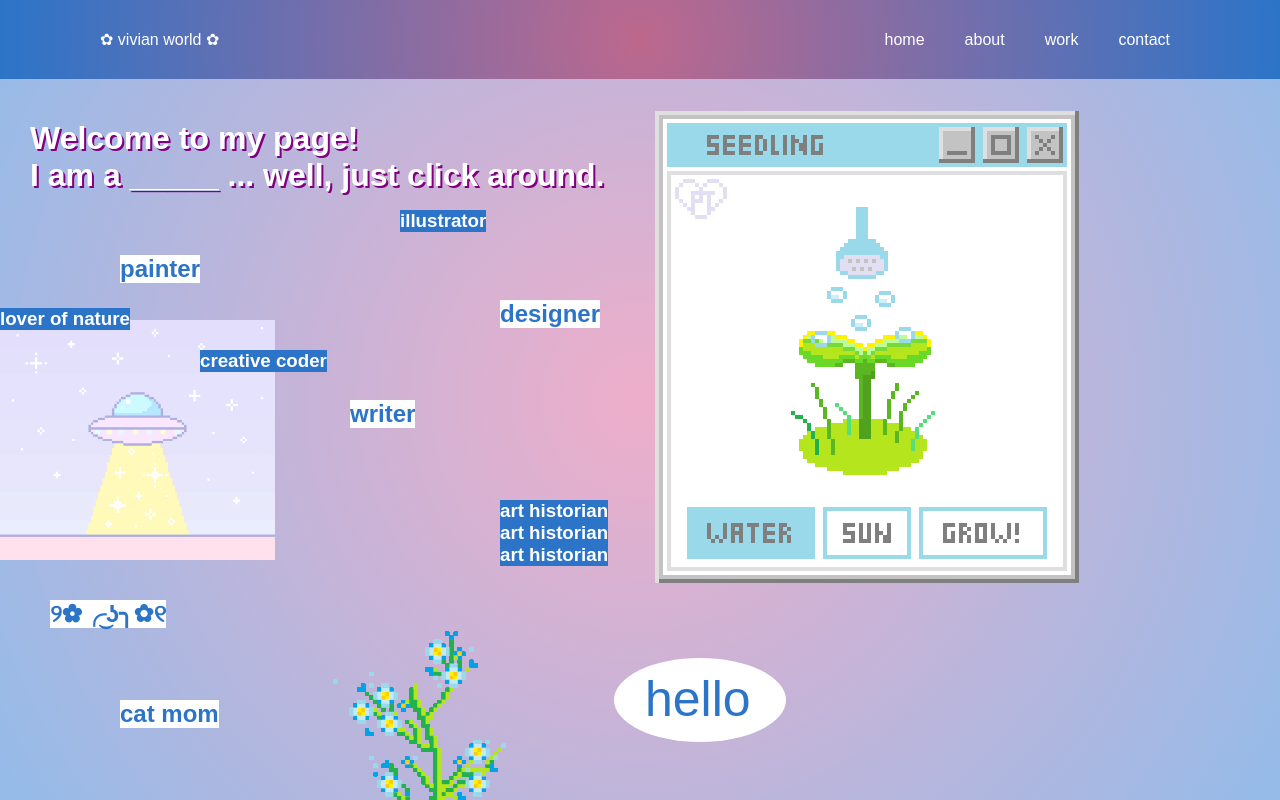
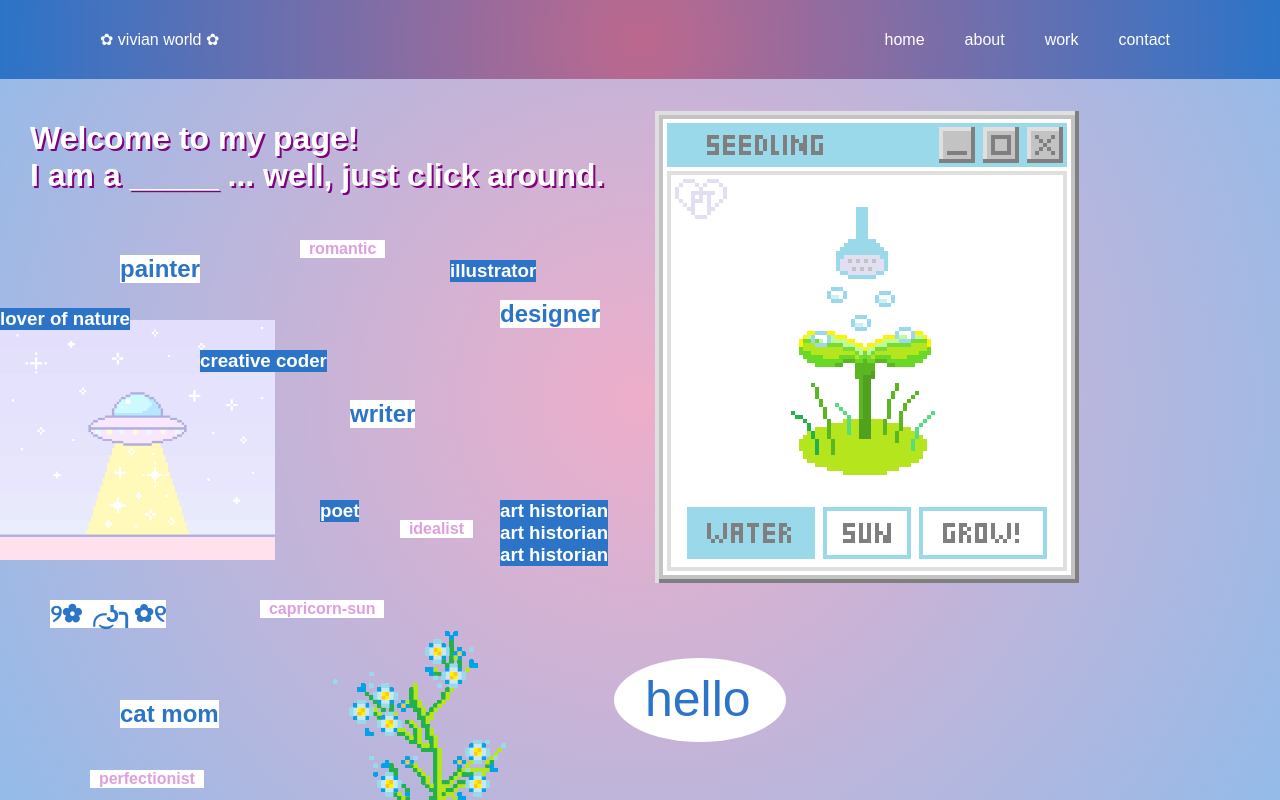
Before and after one commit to votrepoesie/digital-folklore, a plain HTML site: page index.html in a window 1280 px wide. Drawn offline with Linux system fonts and the light colour scheme.

Commit message:
h4 elements

```diff
--- a/index.html
+++ b/index.html
@@ -46,6 +46,12 @@
   <h3 class="h3-2">illustrator</h3>
   <h3 class="h3-3">creative coder</h3>
   <h3 class="h3-4">lover of nature</h3>
+  <h3 class="h3-5">poet</h3>
+
+  <h4 class="h4-1">&nbsp idealist &nbsp</h4>
+  <h4 class="h4-2">&nbsp capricorn-sun &nbsp</h4>
+  <h4 class="h4-3">&nbsp romantic &nbsp</h4>
+  <h4 class="h4-4">&nbsp perfectionist &nbsp</h4>
 
   <img class="img-1" src="kawaii-alien.gif" alt="a gif of a kawaii alien">
 <!-- via https://i.pinimg.com/originals/1b/fd/9d/1bfd9dc3b5be3d89622a131846e161ad.gif -->
@@ -232,18 +238,13 @@
     color: white;
     position: absolute;
     background: var(--tc);
-/*     effect */
     display: inline-block;
     vertical-align: middle;
     transform: perspective(1px) translateZ(0);
     box-shadow: 0 0 1px rgba(0, 0, 0, 0);
-/*     backface-visibility: hidden;
-    font-smooth: greyscale;
-    transition-duration: 0.5s;
-    transition-property: transform; */
   }
 
-  h3:hover, h3:focus, h3:active {
+  h3:hover {
     animation-name: h3;
     animation-duration: 1.5s;
     animation-timing-function: ease-in-out;
@@ -284,8 +285,8 @@
   }
 
   .h3-2 {
-    top: 210px;
-    left: 400px;
+    top: 260px;
+    left: 450px;
   }
 
   .h3-3 {
@@ -295,6 +296,42 @@
 
   .h3-4 {
     top: 308px;
+  }
+
+  .h3-5 {
+    top: 500px;
+    left: 320px;
+  }
+
+  h4 {
+    color: plum;
+    background: white;
+    position: absolute;
+  }
+
+  h4:hover {
+    color: white;
+    background: plum;
+  }
+
+  .h4-1 {
+    top: 520px;
+    left: 400px;
+  }
+
+  .h4-2 {
+    top: 600px;
+    left: 260px;
+  }
+
+  .h4-3 {
+    top: 240px;
+    left: 300px;
+  }
+
+  .h4-4 {
+    top: 770px;
+    left: 90px;
   }
 
   img {
```
